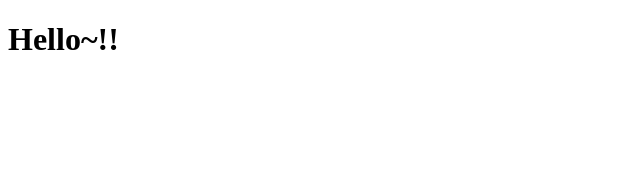
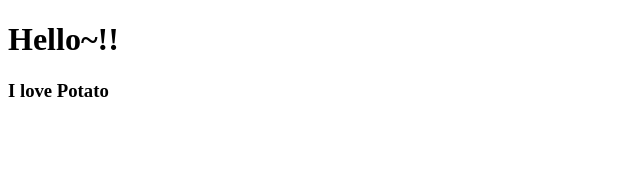
Before and after one commit to happystrike1029/movie_app_react_pro, a React (Create React App) app in the folder movie_app_2021/: page / in a window 1280 px wide. Shown: the top 170 px of the page, without its empty margins (0-640 px from the left). Built offline with nearby package versions, Linux system fonts and the light colour scheme.

Commit message:
2.0 Creating your first React Component

```diff
--- a/movie_app_2021/src/App.js
+++ b/movie_app_2021/src/App.js
@@ -1,4 +1,5 @@
 import React from "react";
+import Potato from './Potato';
 
 function App() {
   return (
@@ -7,6 +8,7 @@
       <h1>
        Hello~!!
       </h1>
+      <Potato />
     </div>
   );
 }
--- /dev/null
+++ b/movie_app_2021/src/Potato.js
@@ -0,0 +1,6 @@
+import React from "react";
+function Potato(){
+    return <h3>I love Potato</h3>
+}
+
+export default Potato;
```
Also changed, not shown: 1 other file (tests, documents, lock files or other folders).
